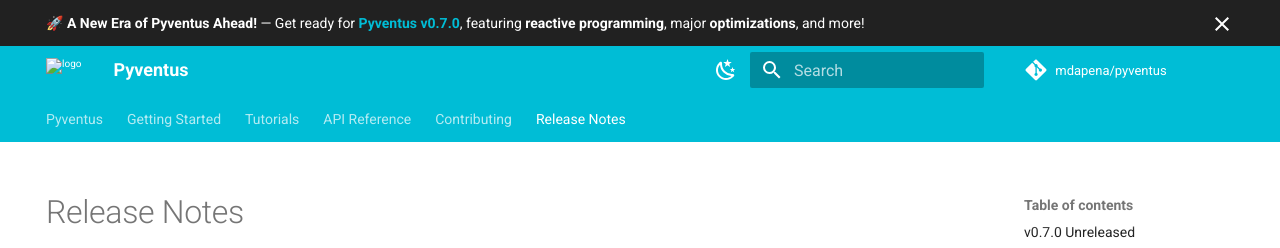
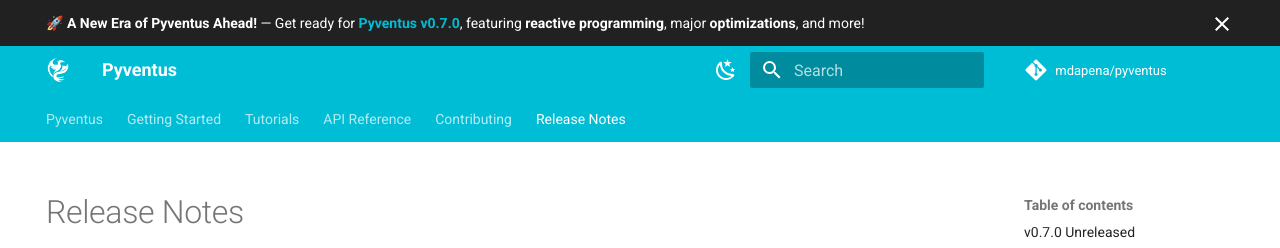
Before and after one commit to mdapena/pyventus, an MkDocs documentation site: the page built from docs/release-notes.md, in a window 1280 px wide. Shown: the top 248 px of the page. Built offline with MkDocs 1.6.1 and Material for MkDocs 9.7.7, drawn with Linux system fonts in a browser that asks for light colours; comment, search, counter and statistics services are not loaded; the version menu is left out.

Commit message:
Rename `.images` directory to `images` for better organization

```diff
--- a/docs/release-notes.md
+++ b/docs/release-notes.md
@@ -535,7 +535,7 @@
 		 </tr>
 		 <tr>
 		  <td style="text-align: center" colspan="5">
-		   ![Image title](.images/benchmarks/pyventus_eeb_chart_0.svg){ align=center }
+		   ![Image title](images/benchmarks/pyventus_eeb_chart_0.svg){ align=center }
 		  </td>
 		 </tr>
 		 </tbody>
@@ -675,7 +675,7 @@
 		 </tr>
 		 <tr>
 		  <td style="text-align: center" colspan="5">
-		   ![Image title](.images/benchmarks/pyventus_eeb_chart_1.svg){ align=center }
+		   ![Image title](images/benchmarks/pyventus_eeb_chart_1.svg){ align=center }
 		  </td>
 		 </tr>
 		 </tbody>
@@ -815,7 +815,7 @@
 		 </tr>
 		 <tr>
 		  <td style="text-align: center" colspan="5">
-		   ![Image title](.images/benchmarks/pyventus_eeb_chart_2.svg){ align=center }
+		   ![Image title](images/benchmarks/pyventus_eeb_chart_2.svg){ align=center }
 		  </td>
 		 </tr>
 		 </tbody>
@@ -955,7 +955,7 @@
 		 </tr>
 		 <tr>
 		  <td style="text-align: center" colspan="5">
-		   ![Image title](.images/benchmarks/pyventus_eeb_chart_3.svg){ align=center }
+		   ![Image title](images/benchmarks/pyventus_eeb_chart_3.svg){ align=center }
 		  </td>
 		 </tr>
 		 </tbody>
--- a/mkdocs.yml
+++ b/mkdocs.yml
@@ -18,8 +18,8 @@
   name: material
   language: en
   custom_dir: docs/.overrides
-  logo: .images/logo/pyventus-logo-white.png
-  favicon: .images/favicon/pyventus-logo.ico
+  logo: images/logo/pyventus-logo-white.png
+  favicon: images/favicon/pyventus-logo.ico
   palette:
     - media: '(prefers-color-scheme: light)'
       scheme: default
```
Also changed, not shown: docs/index.md (+2 -2 lines), docs/images/benchmarks/pyventus_eeb_chart_0.svg (renamed from docs/.images/benchmarks/pyventus_eeb_chart_0.svg), docs/images/benchmarks/pyventus_eeb_chart_1.svg (renamed from docs/.images/benchmarks/pyventus_eeb_chart_1.svg), docs/images/benchmarks/pyventus_eeb_chart_2.svg (renamed from docs/.images/benchmarks/pyventus_eeb_chart_2.svg), docs/images/benchmarks/pyventus_eeb_chart_3.svg (renamed from docs/.images/benchmarks/pyventus_eeb_chart_3.svg), docs/images/examples/debug-mode-example.png (renamed from docs/.images/examples/debug-mode-example.png), docs/images/examples/practical-example-index.jpg (renamed from docs/.images/examples/practical-example-index.jpg), docs/images/favicon/pyventus-logo.ico (renamed from docs/.images/favicon/pyventus-logo.ico), docs/images/logo/pyventus-logo-black.png (renamed from docs/.images/logo/pyventus-logo-black.png), docs/images/logo/pyventus-logo-black.svg (renamed from docs/.images/logo/pyventus-logo-black.svg), docs/images/logo/pyventus-logo-name-slogan.png (renamed from docs/.images/logo/pyventus-logo-name-slogan.png), docs/images/logo/pyventus-logo-name-slogan.svg (renamed from docs/.images/logo/pyventus-logo-name-slogan.svg), docs/images/logo/pyventus-logo-name.png (renamed from docs/.images/logo/pyventus-logo-name.png), docs/images/logo/pyventus-logo-name.svg (renamed from docs/.images/logo/pyventus-logo-name.svg), 4 more files.
